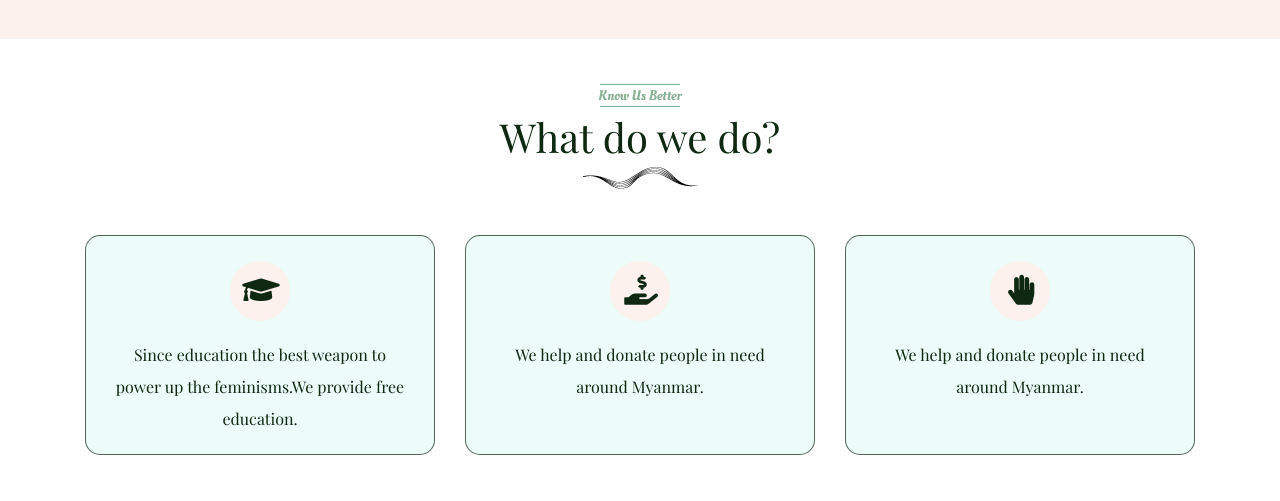
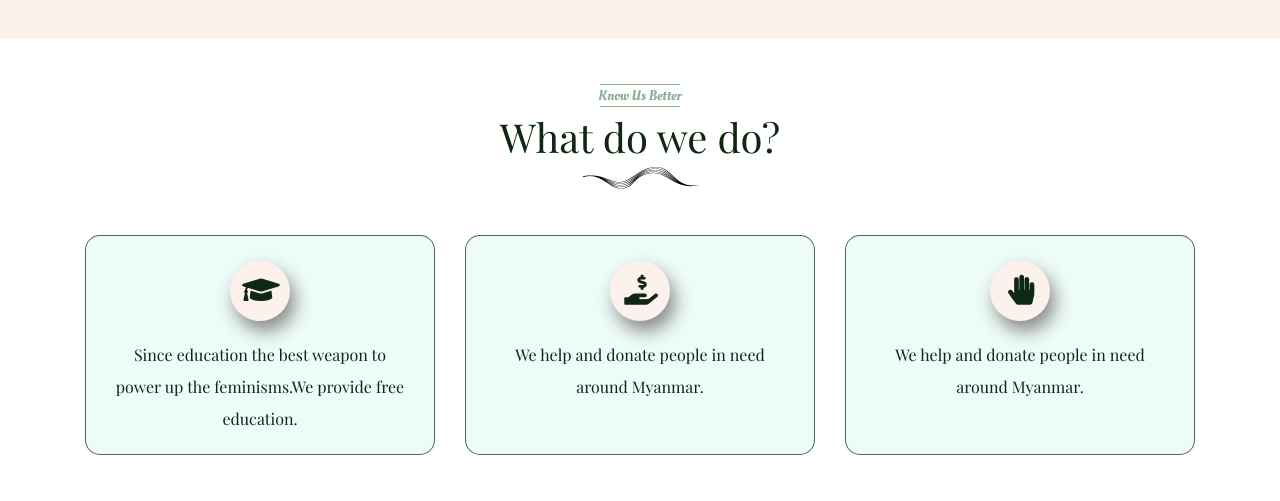
Before and after one commit to KaungSiThu-Sallius/EFMO-website, a plain HTML site: page index.html in a window 1280 px wide. Shown: the part 1155-1656 px from the top of the page. Drawn offline with nearby package versions, Linux system fonts and the light colour scheme.

Commit message:
box_shadow

```diff
--- a/css/styles.css
+++ b/css/styles.css
@@ -354,6 +354,7 @@ svg {
     margin: 0 auto;
     border-radius: 50%;
     margin-bottom: 18px;
+    box-shadow: 5px 10px 18px #888888;
 
 }
 
```
